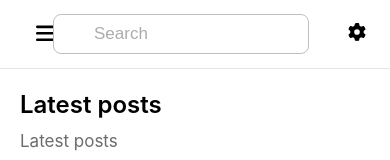
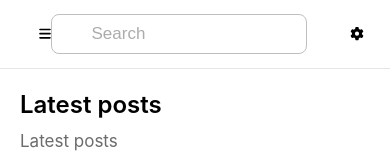
Before and after one commit to lewisnkwo/personal-site, a React (Create React App) app: page / in a window 390 px wide. Shown: the top 160 px of the page. Built offline with nearby package versions, Linux system fonts and the light colour scheme.

Commit message:
Change Navbar to Header

```diff
--- a/src/App.tsx
+++ b/src/App.tsx
@@ -1,5 +1,4 @@
 import "./App.scss";
-import Navbar from "./components/navbar";
 import Main from "./components/main";
 import { library } from "@fortawesome/fontawesome-svg-core";
 import {
@@ -18,6 +17,7 @@ import {
   fab,
 } from "@fortawesome/free-brands-svg-icons";
 import Sidebar from "./components/sidebar";
+import Header from "./components/header";
 import Footer from "./components/footer";
 
 library.add(
@@ -34,8 +34,7 @@ library.add(
   fab
 );
 
-function App() {
-  return (
+const App = () => (
   <div className="App">
     <Sidebar
       items={[
@@ -70,12 +69,11 @@ function App() {
       ]}
     />
     <div className="App-right">
-        <Navbar />
+      <Header />
       <Main />
-      </div>
       <Footer />
     </div>
+  </div>
 );
-}
 
 export default App;
--- a/src/components/navbar/index.scss
+++ b/src/components/header/index.scss
@@ -1,6 +1,6 @@
 @use "../../variables" as *;
 
-.Navbar {
+header {
   background: #ffffff;
   border-bottom: $border-container;
   padding: 14px 30px;
@@ -40,7 +40,7 @@
 }
 
 @media only screen and (max-width: 480px) {
-  .Navbar {
+  header {
     justify-content: space-between;
   }
 }
--- a/src/components/navbar/index.tsx
+++ b/src/components/header/index.tsx
@@ -2,14 +2,14 @@ import "./index.scss";
 import { FontAwesomeIcon } from "@fortawesome/react-fontawesome";
 import { isMobile } from "../../utils";
 
-const Navbar = () => (
-  <nav className="Navbar" role="navigation" aria-label="Top Navigation">
+const Header = () => (
+  <header>
     {isMobile && (
       <button aria-label="Menu">
         <FontAwesomeIcon icon="bars" />
       </button>
     )}
-    <div>
+    <>
       <input
         type="search"
         placeholder="Search"
@@ -19,8 +19,8 @@ const Navbar = () => (
       <button aria-label="Settings">
         <FontAwesomeIcon icon="cog" />
       </button>
-    </div>
-  </nav>
+    </>
+  </header>
 );
 
-export default Navbar;
+export default Header;
```
Lines whose indentation alone changed are shown as unchanged.
